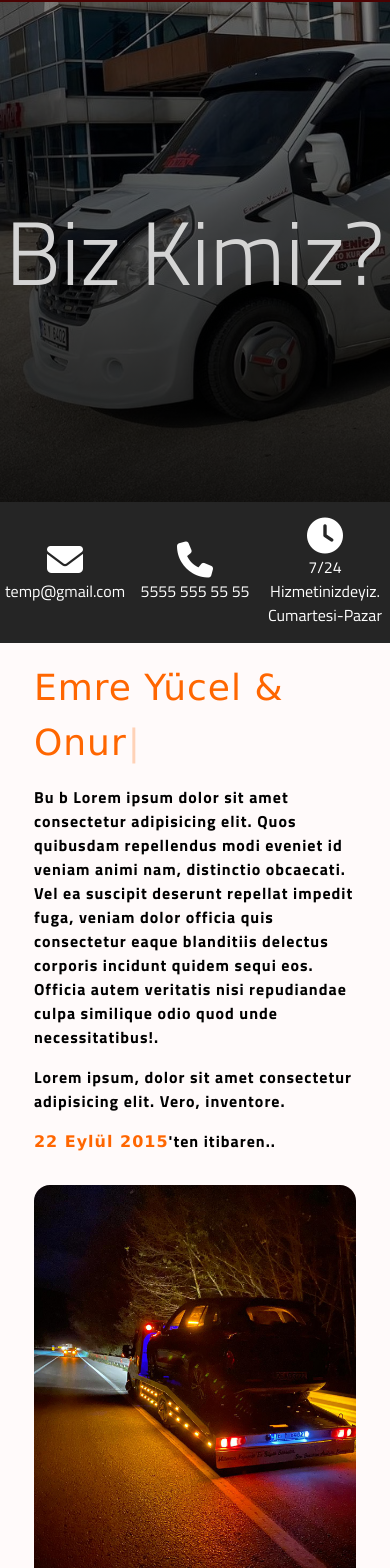
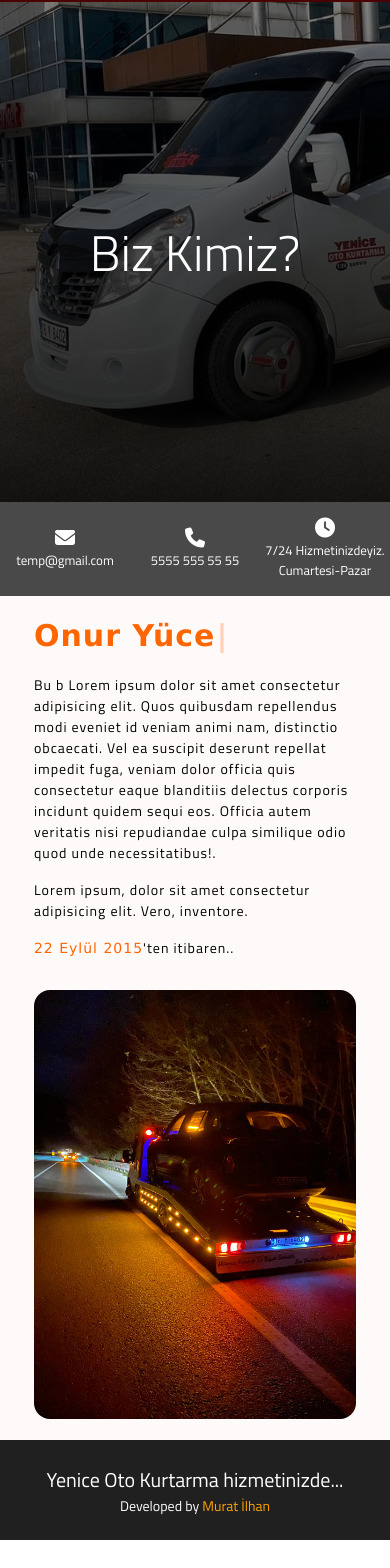
Before and after one commit to muratilhan/otokurtarma, a React (Create React App) app: page /whoarewe in a window 390 px wide. Shown: the part 135-1703 px from the top of the page. After the commit the page ends 1675 px from the top, so only its background shows below. Built offline with nearby package versions, Linux system fonts and the light colour scheme.

Commit message:
responsive designed

```diff
--- a/src/components/contact/Contact.jsx
+++ b/src/components/contact/Contact.jsx
@@ -7,7 +7,7 @@ const Contact = () => {
     <div className='contact-container'>
       <div className="contact-main">
           <ul>
-            <h2>İletişim</h2>
+            <h2>İletişim Bilgileri</h2>
               <li>
                 <span><i class="fa-solid fa-phone"></i></span>
                 <p><span>Telefon:</span>5555 555 55 55</p>
--- a/src/components/contact/maps.css
+++ b/src/components/contact/maps.css
@@ -35,7 +35,7 @@
     border-bottom: 1px solid rgb(202, 202, 202);
     display: flex;
     padding-left: 1rem;
-    font-size: 40px;
+    font-size: 26px;
 }
 
 .contact-text{
@@ -44,7 +44,6 @@
     font-weight: bold;
 
 }
-
 
   .map-container iframe{
     width: 400px;
@@ -81,9 +80,17 @@
     }
     .map-container {
         width: 100%;
-      }
-  .map-container iframe{
-    width: 90%;
+    }
+    .map-container iframe{
+        width: 90%;
 
-  }
+    }
+    .contact-main li{
+        font-size: 16px;
+    }
+    .contact-text{
+        font-size: 14px;
+        padding: 2rem 0.5rem;
+        margin-top: 0;
+    }
 }
--- a/src/components/footer/Footer.jsx
+++ b/src/components/footer/Footer.jsx
@@ -4,7 +4,7 @@ import './footer.css'
 const Footer = () => {
   return (
     <div className='footer-container'>
-        <p>Yenice Oto Kurtarma hizmetinizde...</p>
+        <p className='footer-title'>Yenice Oto Kurtarma hizmetinizde...</p>
         <p>Developed by  <span><a href="https://www.muratilhan08.dev.com/">Murat İlhan</a></span> </p>
     </div>
   )
--- a/src/components/footer/footer.css
+++ b/src/components/footer/footer.css
@@ -13,3 +13,16 @@
     color:orange;
     text-decoration: none;
 }
+
+@media(max-width: 768px){
+    .footer-container{
+        font-size: 5px;
+        padding: 1.5rem 0;
+    }
+    .footer-container p:first-child{
+        font-size: 20px;
+    }
+    .footer-container p{
+        font-size: 14px;
+    }
+}
--- a/src/components/homePages/slider/Slider.jsx
+++ b/src/components/homePages/slider/Slider.jsx
@@ -73,11 +73,17 @@ function Slider() {
               <div className="slide-img">
                 <img src={p.img} alt="" />
               </div>
+              <div className="slider-text">
+               <p>
+               "Her Zaman Yanınızdayız"
+               </p>
+              </div>
             </SwiperSlide>
           ))
         }
       </Swiper>
       <i className="fa-solid fa-arrow-right review-swiper-button-next"></i>
+
     </div>
   );
 }
--- a/src/components/homePages/slider/slider.css
+++ b/src/components/homePages/slider/slider.css
@@ -33,7 +33,16 @@
     width: 100%;
 }
 
-
+.slider-text{
+    position: absolute;
+    color:white;
+    z-index: 999;
+    bottom: 30px;
+    display: flex;
+    align-items: center;
+    justify-content: center;
+    width: 100%;
+}
 
 .review-swiper-button-prev,.review-swiper-button-next {
     font-size: 24px;
--- a/src/components/photos/photos.css
+++ b/src/components/photos/photos.css
@@ -72,6 +72,10 @@
         margin-top: 3rem;
 
     }
+    .photos-inner h2{
+      font-size: 48px;
+
+  }
     .content{
         width: 100%;
         background-color: red;
--- a/src/components/whoAreWe/WhoAreWe.jsx
+++ b/src/components/whoAreWe/WhoAreWe.jsx
@@ -37,7 +37,7 @@ const WhoAreWe = () => {
           <h2>
             <Typewriter
               options={{
-                strings: ["Emre Yücel & Onur Yücel"],
+                strings: ["Emre Yücel","Onur Yücel"],
                 autoStart: true,
                 loop: true,
               }}
--- a/src/components/whoAreWe/whoarewe.css
+++ b/src/components/whoAreWe/whoarewe.css
@@ -17,7 +17,7 @@
 }
 .whoarewe-inner h2{
     color:rgb(212, 212, 212);
-    font-size: 90px;
+    font-size: 80px;
     font-weight: 100;
 }
 
@@ -27,7 +27,7 @@
     width: 100%;
     align-items: center;
     justify-content: center;
-    background-color: rgb(37, 37, 37);
+    background-color: rgb(73, 73, 73);
 }
 .whoarewe-info ul{
     display: flex;
@@ -104,11 +104,19 @@
         font-size: 16px
     }
     .whoarewe-info i{
-        font-size: 36px;
+        font-size: 20px;
+    }
+    .whoarewe-info li{
+        font-size: 13px;
+        color:rgb(255, 255, 255);
     }
     .whoarewe-text p{
         width: 90%;
 
+    }
+    .whoarewe-inner h2{
+        color:rgb(255, 255, 255);
+        font-size: 50px;
     }
     .whoarewe-text{
         width: 90%;
@@ -123,6 +131,16 @@
     .text-info{
         width: 90%;
     }
+    .text{
+        font-size: 14px;
+        font-weight: 500;
+    }
+    .text-info h2{
+        font-size: 30px;
+        color:rgb(255, 81, 0);
+        font-weight: bold;
+
+    }
     .text img{
         width: 90%;
     }
```
